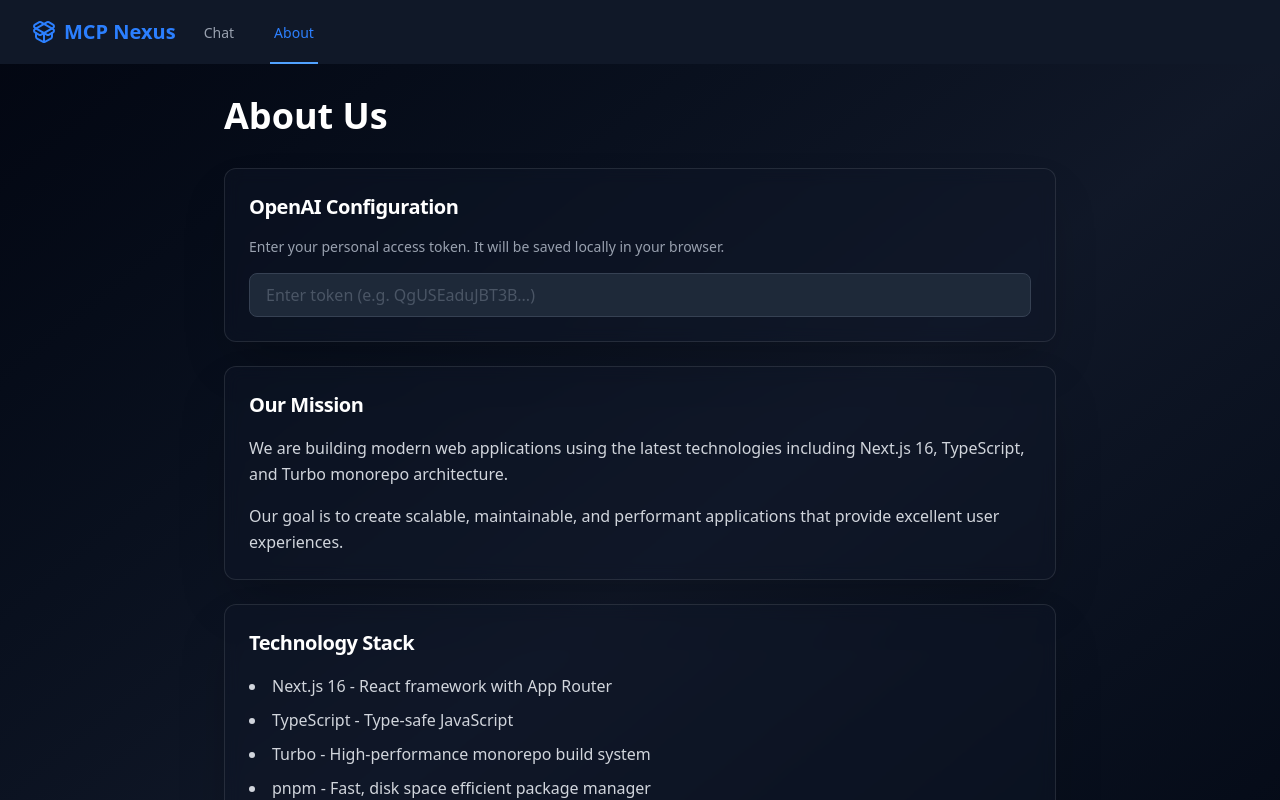
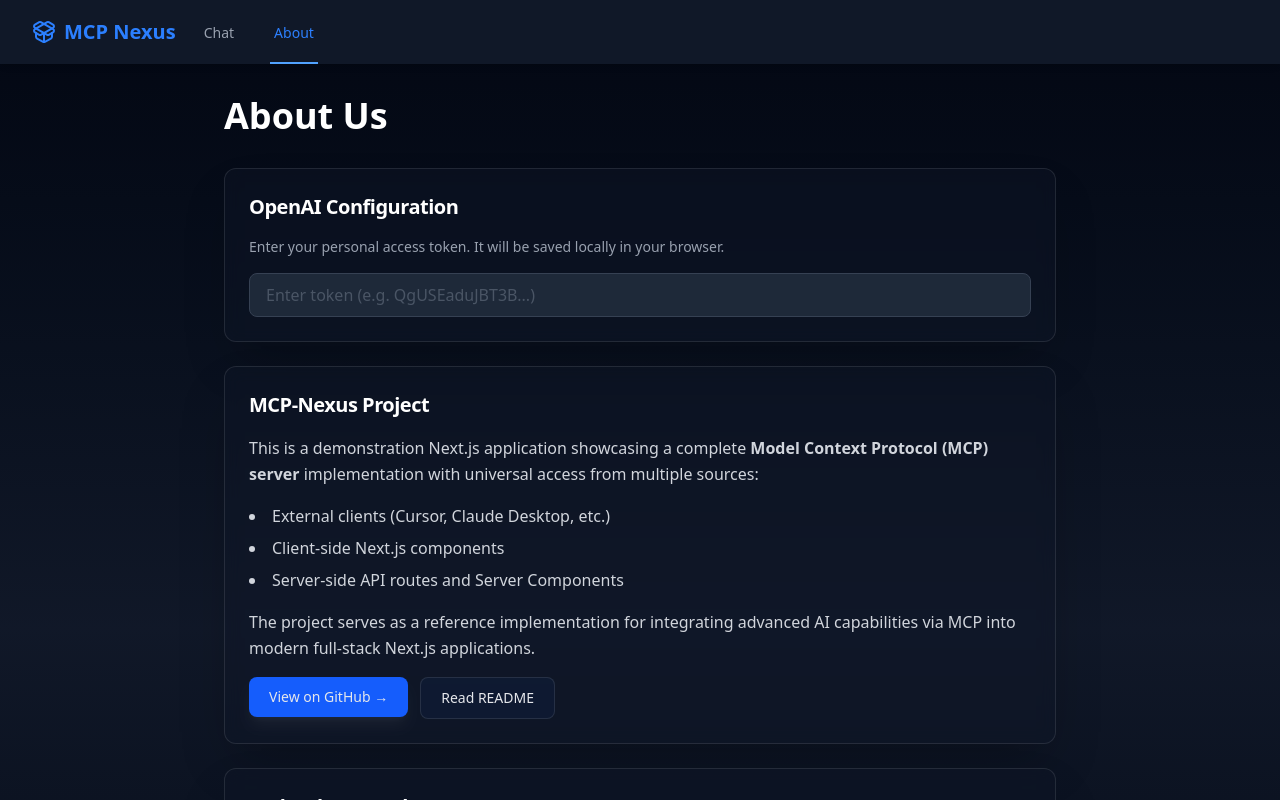
Before and after one commit to hirurg-lybitel/MCP-Nexus, a Next.js app in the folder apps/web/: page /about in a window 1280 px wide. Shown: the top 800 px of the page. Built offline with nearby package versions, Linux system fonts and the light colour scheme.

Commit message:
styles update

```diff
--- a/apps/web/app/about/page.tsx
+++ b/apps/web/app/about/page.tsx
@@ -9,7 +9,7 @@ export default function AboutPage() {
   const { token, setToken, clearToken } = useTokenStore();
 
   return (
-    <div className="min-h-screen bg-linear-to-br from-gray-950 via-gray-900 to-gray-950 py-8 text-gray-100">
+    <div className="py-8 text-gray-100">
       <div className="max-w-4xl mx-auto px-4 sm:px-6 lg:px-8">
         <h1 className="text-4xl font-bold text-white mb-8">
           About Us
@@ -43,15 +43,41 @@ export default function AboutPage() {
             </div>
           </Card>
 
-          <Card title="Our Mission">
+          <Card title="MCP-Nexus Project">
             <p className="mb-4 text-gray-300">
-              We are building modern web applications using the latest technologies
-              including Next.js 16, TypeScript, and Turbo monorepo architecture.
+              This is a demonstration Next.js application showcasing a complete
+              <strong> Model Context Protocol (MCP) server</strong> implementation
+              with universal access from multiple sources:
             </p>
-            <p className="text-gray-300">
-              Our goal is to create scalable, maintainable, and performant applications
-              that provide excellent user experiences.
+            <ul className="list-disc list-inside space-y-1.5 mb-4 text-gray-300">
+              <li>External clients (Cursor, Claude Desktop, etc.)</li>
+              <li>Client-side Next.js components</li>
+              <li>Server-side API routes and Server Components</li>
+            </ul>
+            <p className="mb-4 text-gray-300">
+              The project serves as a reference implementation for integrating
+              advanced AI capabilities via MCP into modern full-stack Next.js applications.
             </p>
+            <div className="flex flex-wrap gap-3">
+              <a
+                href="https://github.com/hirurg-lybitel/MCP-Nexus"
+                target="_blank"
+                rel="noopener noreferrer"
+              >
+                <Button>
+                  View on GitHub →
+                </Button>
+              </a>
+              <a
+                href="https://github.com/hirurg-lybitel/MCP-Nexus#readme"
+                target="_blank"
+                rel="noopener noreferrer"
+              >
+                <Button variant="secondary">
+                  Read README
+                </Button>
+              </a>
+            </div>
           </Card>
 
           <Card title="Technology Stack">
--- a/apps/web/app/chat/page.tsx
+++ b/apps/web/app/chat/page.tsx
@@ -2,8 +2,8 @@ import GPTAssistant from "@/components/GPTAssistant";
 
 export default function ChatPage() {
   return (
-    <main>
+    <div className="h-[calc(100vh-64px)] flex">
       <GPTAssistant />
-    </main>
+    </div>
   );
 }
--- a/apps/web/app/globals.css
+++ b/apps/web/app/globals.css
@@ -1,10 +1,13 @@
 @import 'tailwindcss';
+
+@plugin 'tailwind-scrollbar';
 
 @custom-variant dark (&:is(.dark *));
 
 @theme {
   --color-background: var(--background);
   --color-foreground: var(--foreground);
+  --color-scroll-thumb-hover: green; /*#717171;*/
 }
 
 /*
@@ -34,3 +37,35 @@ body {
 button {
   cursor: pointer;
 }
+
+
+@layer base {
+  html,
+  body,
+  * {
+    scrollbar-width: thin;
+    scrollbar-color: transparent transparent;
+  }
+
+  ::-webkit-scrollbar {
+    width: 5px;
+    height: 5px;
+  }
+
+  ::-webkit-scrollbar-track {
+    background: transparent;
+  }
+
+  ::-webkit-scrollbar-thumb {
+    background: transparent;
+    transition: background-color 0.2s ease;
+  }
+
+  /* Появляется только при наведении на контейнер со скроллом */
+  *:hover::-webkit-scrollbar-thumb,
+  *:focus::-webkit-scrollbar-thumb,
+  *::-webkit-scrollbar-thumb:active {
+    background: theme(colors.gray.600 / 0.8);
+    border-radius: 9999px;
+  }
+}
--- a/apps/web/app/layout.tsx
+++ b/apps/web/app/layout.tsx
@@ -27,9 +27,11 @@ export default function RootLayout({
 }) {
   return (
     <html lang="en">
-      <body>
-        <Navigation />
-        {children}
+      <body className="antialiased">
+        <div className="flex flex-col min-h-screen bg-linear-to-b from-gray-950 via-gray-900 to-gray-950 text-gray-100">
+          <Navigation /> {/* Static nav, h-16 from your code */}
+          <main className="flex-1 pt-16">{children}</main> {/* Pages go here, flex-1 fills */}
+        </div>
       </body>
     </html>
   );
--- a/apps/web/app/page.tsx
+++ b/apps/web/app/page.tsx
@@ -14,7 +14,7 @@ export default function Home() {
   }, [pathname, router]);
 
   return (
-    <div className="min-h-screen bg-gray-50 dark:bg-gray-900">
+    <div className="min-h-screen bg-gray-900">
       loading...
     </div>
   );
--- a/apps/web/components/GPTAssistant.tsx
+++ b/apps/web/components/GPTAssistant.tsx
@@ -512,10 +512,10 @@ export default function GPTAssistant() {
   }
 
   return (
-    <div className="flex h-screen bg-linear-to-br from-gray-950 via-gray-900 to-gray-950">
+    <div className="flex h-full w-full">
       <ToolsPanel tools={toolsList} />
 
-      <div className="flex flex-col flex-1 ">
+      <div className="flex flex-col flex-1 h-full">
         <header className="bg-gray-900 border-b border-t border-gray-800 px-6 py-4 shadow-lg">
           <div className="flex items-center gap-3">
             <div>
@@ -545,10 +545,12 @@ export default function GPTAssistant() {
           )}
         </header>
 
-        <MessageList
-          messages={messages}
-          loading={loading}
-        />
+        <div className="flex-1 overflow-y-auto">
+          <MessageList
+            messages={messages}
+            loading={loading}
+          />
+        </div>
 
         <div className="relative">
           {showCommandMenu && filteredPrompts.length > 0 && (
--- a/apps/web/components/MessageList.tsx
+++ b/apps/web/components/MessageList.tsx
@@ -16,9 +16,9 @@ export default function MessageList({ messages, loading }: MessageListProps) {
   }, [messages, loading]);
 
   return (
-    <div className="flex-1 overflow-y-auto px-6 py-6 space-y-4 scrollbar-thin scrollbar-track-gray-900 scrollbar-thumb-gray-700">
+    <div className="flex-1 overflow-y-auto px-6 py-6 space-y-4 h-full">
       {messages.length === 0 && !loading && (
-        <div className="flex items-center justify-center h-full">
+        <div className="flex items-center justify-center h-full mb-0">
           <div className="text-center space-y-4">
             <div className="text-6xl">💬</div>
             <p className="text-gray-400 text-lg">
--- a/apps/web/components/Navigation.tsx
+++ b/apps/web/components/Navigation.tsx
@@ -13,7 +13,7 @@ export default function Navigation() {
   const pathname = usePathname();
 
   return (
-    <nav className="bg-gray-900 shadow-md">
+    <nav className="bg-gray-900 shadow-md fixed top-0 left-0 right-0 z-50">
       <div className="max-w-7xl mx-auto px-4 sm:px-6 lg:px-8">
         <div className="flex justify-between h-16">
           <div className="flex">
--- a/apps/web/components/ToolsPanel.tsx
+++ b/apps/web/components/ToolsPanel.tsx
@@ -20,7 +20,7 @@ export default function ToolsPanel({ tools }: ToolsPanelProps) {
     <div
       className={`bg-gray-900 border-r border-t border-gray-800 transition-all duration-300 ${
         isOpen ? "w-72" : "w-16"
-      } overflow-hidden flex flex-col h-screen`}
+      } overflow-hidden flex flex-col h-full`}
     >
       <div className={`flex items-center ${isOpen ? "justify-between" : "justify-center"} p-4 border-b border-gray-800`}>
         {isOpen && (
```
Also changed, not shown: 1 other file (tests, documents, lock files or other folders).
